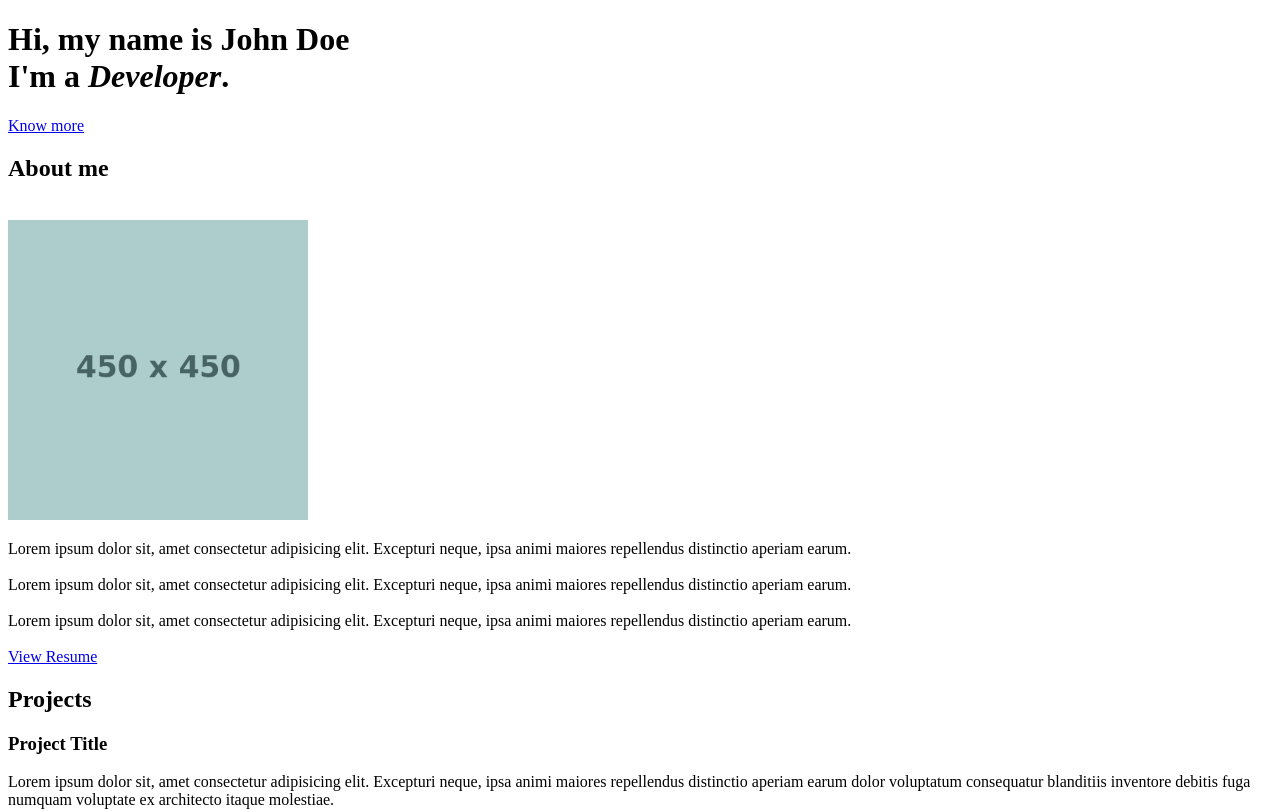
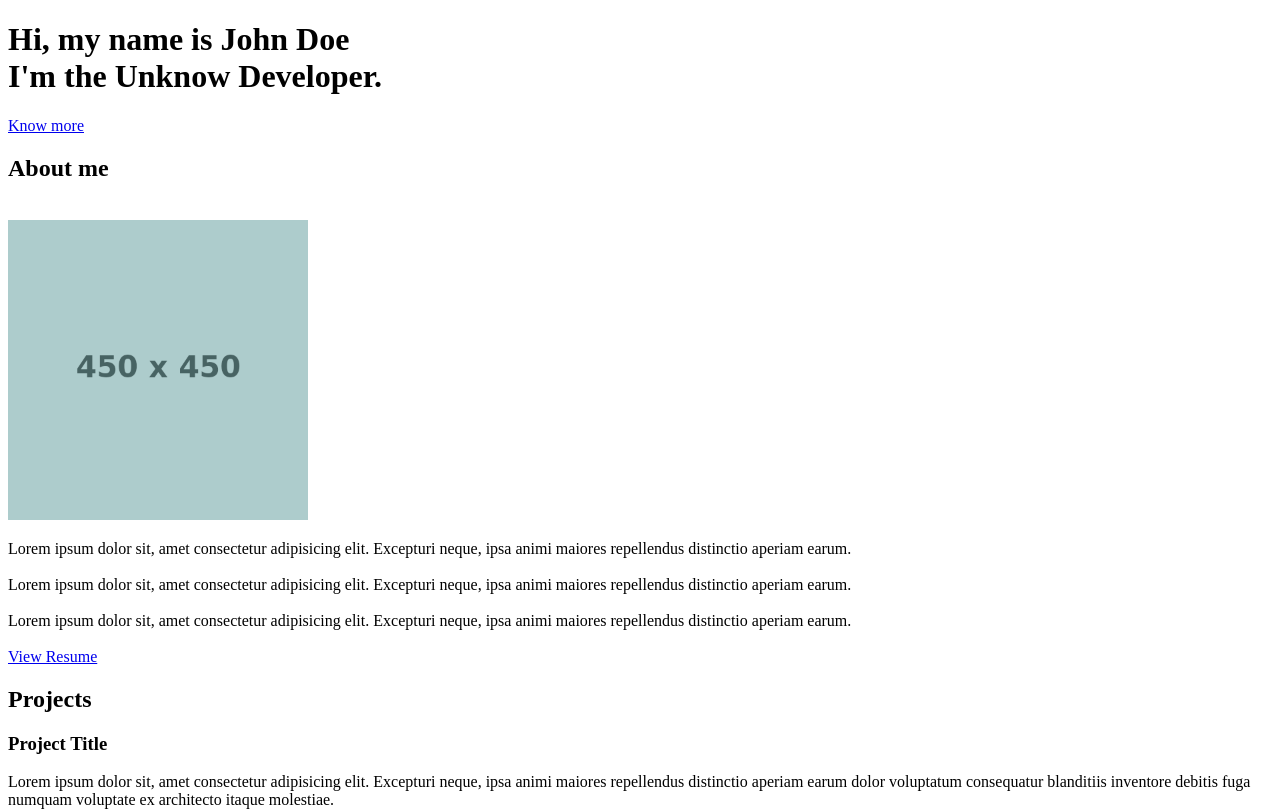
Before and after one commit to JamesRobert013/simplefolio, a website: page src/template.html in a window 1280 px wide. Shown: the top 812 px of the page. Drawn offline with nearby package versions, Linux system fonts and the light colour scheme.

Commit message:
Removed Roboto font

```diff
--- a/src/style/base/_typography.scss
+++ b/src/style/base/_typography.scss
@@ -1,5 +1,4 @@
 @import url('https://fonts.googleapis.com/css?family=Montserrat:400,700');
-@import url('https://fonts.googleapis.com/css?family=Roboto+Mono');
 
 h1 {
   font-weight: 700;
@@ -54,8 +53,3 @@
     transform: translateX(2px);
   }
 }
-
-.text-code,
-.footer-text {
-  font-family: 'Roboto Mono', monospace;
-}
--- a/src/template.html
+++ b/src/template.html
@@ -46,7 +46,7 @@
         <h1 id="opening-text">
           Hi, my name is <span class="text-color-main">John Doe</span>
           <br />
-          I'm a <span class="text-code"><i>Developer</i></span
+          I'm the Unknow Developer</span
           >.
         </h1>
         <!-- /END Opening Text -->
```
